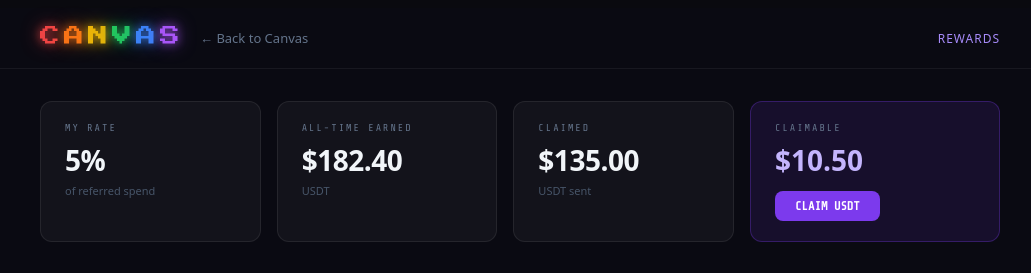
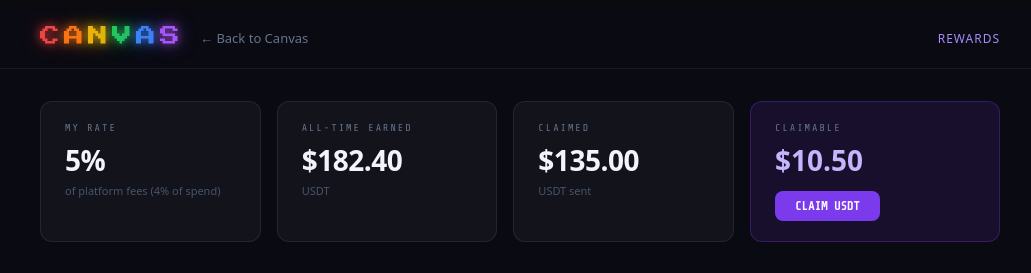
Before and after one commit to alnany/canvas, a Next.js app: page /rewards in a window 1280 px wide. Shown: the top 273 px of the page, without its empty margins (120-1151 px from the left). Built offline with nearby package versions, Linux system fonts and the light colour scheme.

Commit message:
fix: rewards page — show 'of platform fees (4% of spend)' instead of 'of spend'

```diff
--- a/app/rewards/page.tsx
+++ b/app/rewards/page.tsx
@@ -334,7 +334,7 @@ export default function RewardsPage() {
 
         {/* Hero: Stats row */}
         <div style={{ display: 'flex', gap: 16, marginBottom: 32, flexWrap: 'wrap' }}>
-          <StatCard label="My Rate" value={`${affiliate.maxRate}%`} sub="of referred spend" />
+          <StatCard label="My Rate" value={`${affiliate.maxRate}%`} sub="of platform fees (4% of spend)" />
           <StatCard label="All-Time Earned" value={fmtUSDT(affiliate.totalEarned)} sub="USDT" />
           <StatCard label="Claimed" value={fmtUSDT(affiliate.totalClaimed)} sub="USDT sent" />
           <div style={{ background: claimable > 0 ? 'rgba(124,58,237,0.12)' : 'rgba(255,255,255,0.04)', border: `1px solid ${claimable > 0 ? 'rgba(124,58,237,0.3)' : 'rgba(255,255,255,0.08)'}`, borderRadius: 12, padding: '20px 24px', flex: 1, minWidth: 200 }}>
```
